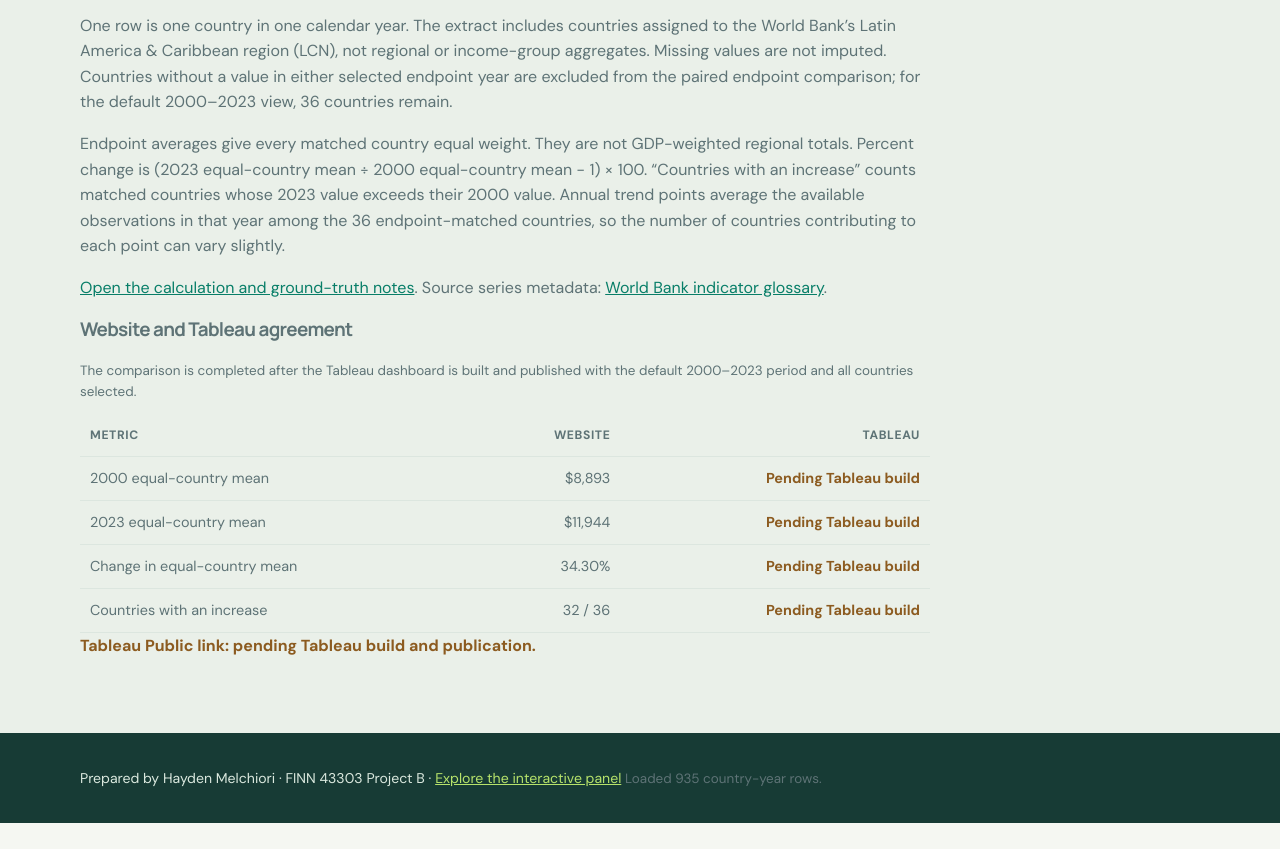
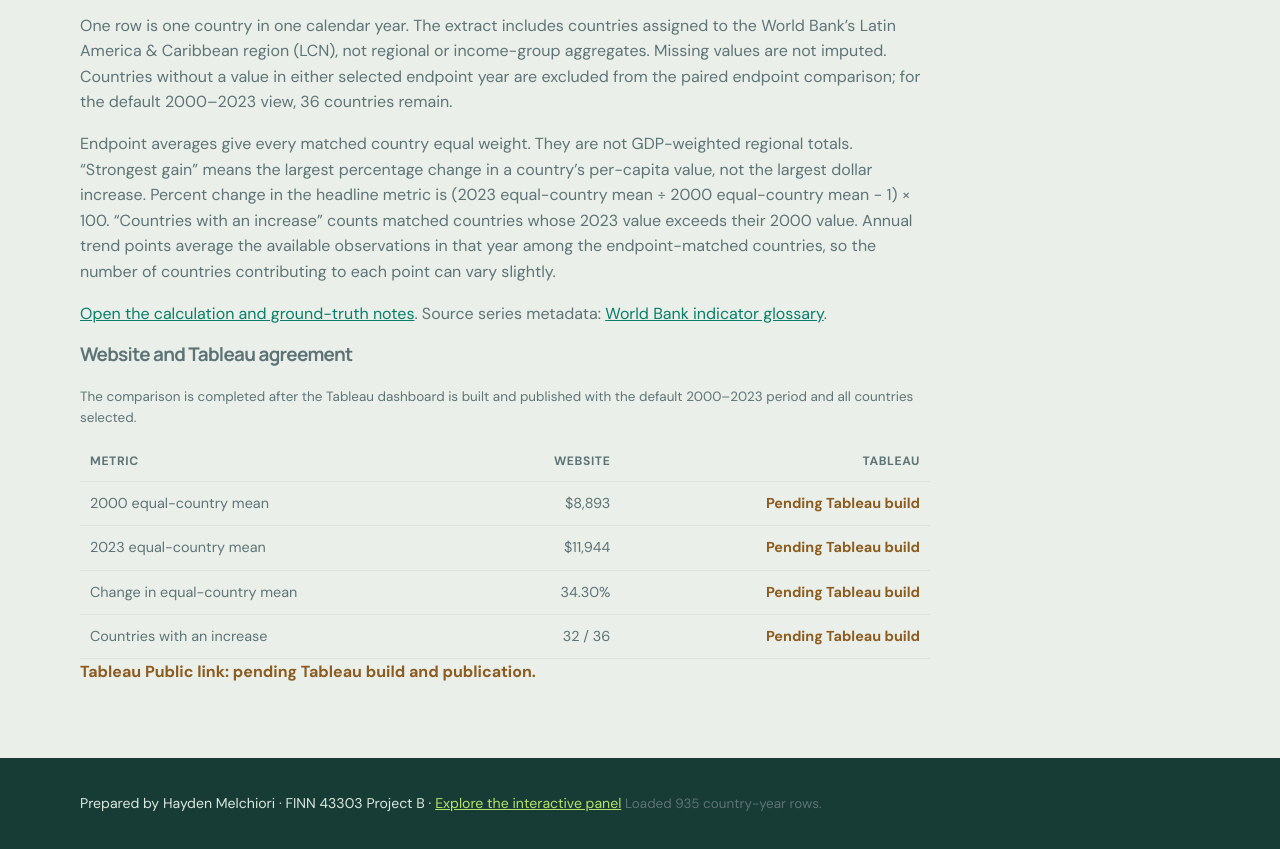
Before and after one commit to melchiorihayden-byte/latam-gdp-per-capita-dashboard, a plain HTML site: page index.html in a window 1280 px wide. Shown: the part 3822-4671 px from the top of the page. Before the commit the page ends 4645 px from the top, so only its background shows below. Drawn offline with Linux system fonts and the light colour scheme.

Commit message:
Clarify country gain definition and preview steps

```diff
--- a/index.html
+++ b/index.html
@@ -30,7 +30,7 @@
   <section class="section alt"><div class="wrap"><div class="eyebrow">Data and method</div><h2>What these numbers count</h2><div class="source">
     <p>The data are from the <a href="https://api.worldbank.org/v2/country/all/indicator/NY.GDP.PCAP.KD?date=2000:2023&amp;format=json&amp;per_page=20000">World Bank World Development Indicators API</a>, indicator <code>NY.GDP.PCAP.KD</code>, GDP per capita in constant 2015 US dollars. The World Bank describes this as inflation-adjusted GDP divided by population. The file contains <span id="source-row-count"></span> observed country-year records; <span id="source-country-count"></span> countries have at least one observation, and <span id="source-paired-count"></span> have both endpoint values.</p>
     <p>One row is one country in one calendar year. The extract includes countries assigned to the World Bank’s Latin America &amp; Caribbean region (LCN), not regional or income-group aggregates. Missing values are not imputed. Countries without a value in either selected endpoint year are excluded from the paired endpoint comparison; for the default 2000–2023 view, <span id="source-paired-count-2"></span> countries remain.</p>
-    <p>Endpoint averages give every matched country equal weight. They are not GDP-weighted regional totals. Percent change is (2023 equal-country mean ÷ 2000 equal-country mean − 1) × 100. “Countries with an increase” counts matched countries whose 2023 value exceeds their 2000 value. Annual trend points average the available observations in that year among the 36 endpoint-matched countries, so the number of countries contributing to each point can vary slightly.</p>
+    <p>Endpoint averages give every matched country equal weight. They are not GDP-weighted regional totals. “Strongest gain” means the largest percentage change in a country’s per-capita value, not the largest dollar increase. Percent change in the headline metric is (2023 equal-country mean ÷ 2000 equal-country mean − 1) × 100. “Countries with an increase” counts matched countries whose 2023 value exceeds their 2000 value. Annual trend points average the available observations in that year among the endpoint-matched countries, so the number of countries contributing to each point can vary slightly.</p>
     <p><a href="numbers_check.md">Open the calculation and ground-truth notes</a>. Source series metadata: <a href="https://databank.worldbank.org/metadataglossary/world-development-indicators/series/NY.GDP.PCAP.KD">World Bank indicator glossary</a>.</p>
     <h3>Website and Tableau agreement</h3>
     <p class="small">The comparison is completed after the Tableau dashboard is built and published with the default 2000–2023 period and all countries selected.</p>
```
Also changed, not shown: 2 other files.
